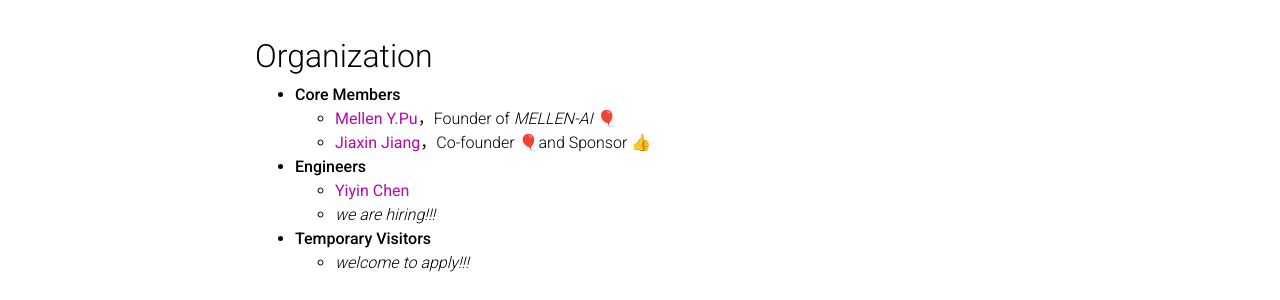
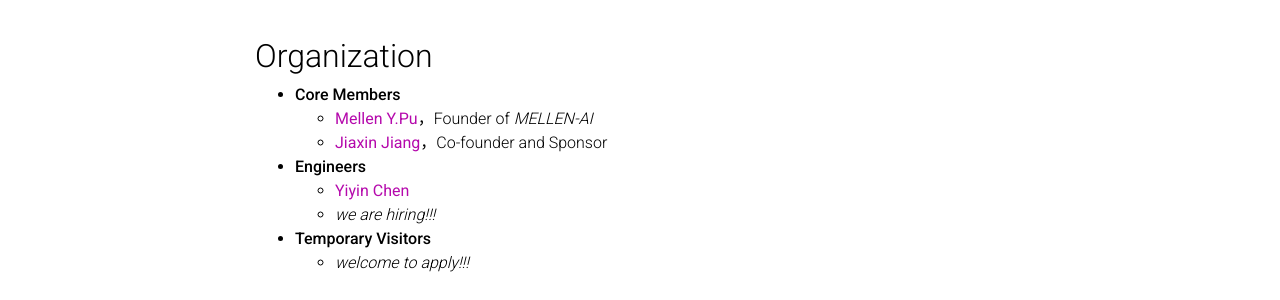
Before and after one commit to MELLEN-AI/mellen-ai.github.io, a Jekyll site: the page built from _pages/about.md, in a window 1280 px wide and 1168 px high. Shown: the part 580-880 px from the top of the window. Built offline with Jekyll 4.4.1, drawn with Linux system fonts in a browser that asks for light colours; full-size pictures stand in for the smaller copies a plugin makes; comment, search, counter and statistics services are not loaded; a style sheet for code colours, icons or effects is not loaded; part of the change alters nothing that is shown.

```diff
--- a/_pages/about.md
+++ b/_pages/about.md
@@ -30,10 +30,10 @@ In the future, MELLEN-AI will explore more on <a href="#"><b>inorganic chemistry
 
 <h2>Organization</h2>
 * **Core Members**
-  * <a href="https://dandelionym.github.io"><b>Mellen Y.Pu</b></a>，Founder of *MELLEN-AI* 🎈
-  * <a href="https://#"><b>Jiaxin Jiang</b></a>，Co-founder 🎈and Sponsor 👍
+  * <a href="https://dandelionym.github.io"><b>Mellen Y.Pu</b></a>，Founder of *MELLEN-AI*
+  * <a href="#"><b>Jiaxin Jiang</b></a>，Co-founder and Sponsor
 * **Engineers**
-  * <a href="https://#"><b>Yiyin Chen</b></a>
+  * <a href="#"><b>Yiyin Chen</b></a>
   * *we are hiring!!!*
 * **Temporary Visitors**
   * *welcome to apply!!!*
```
